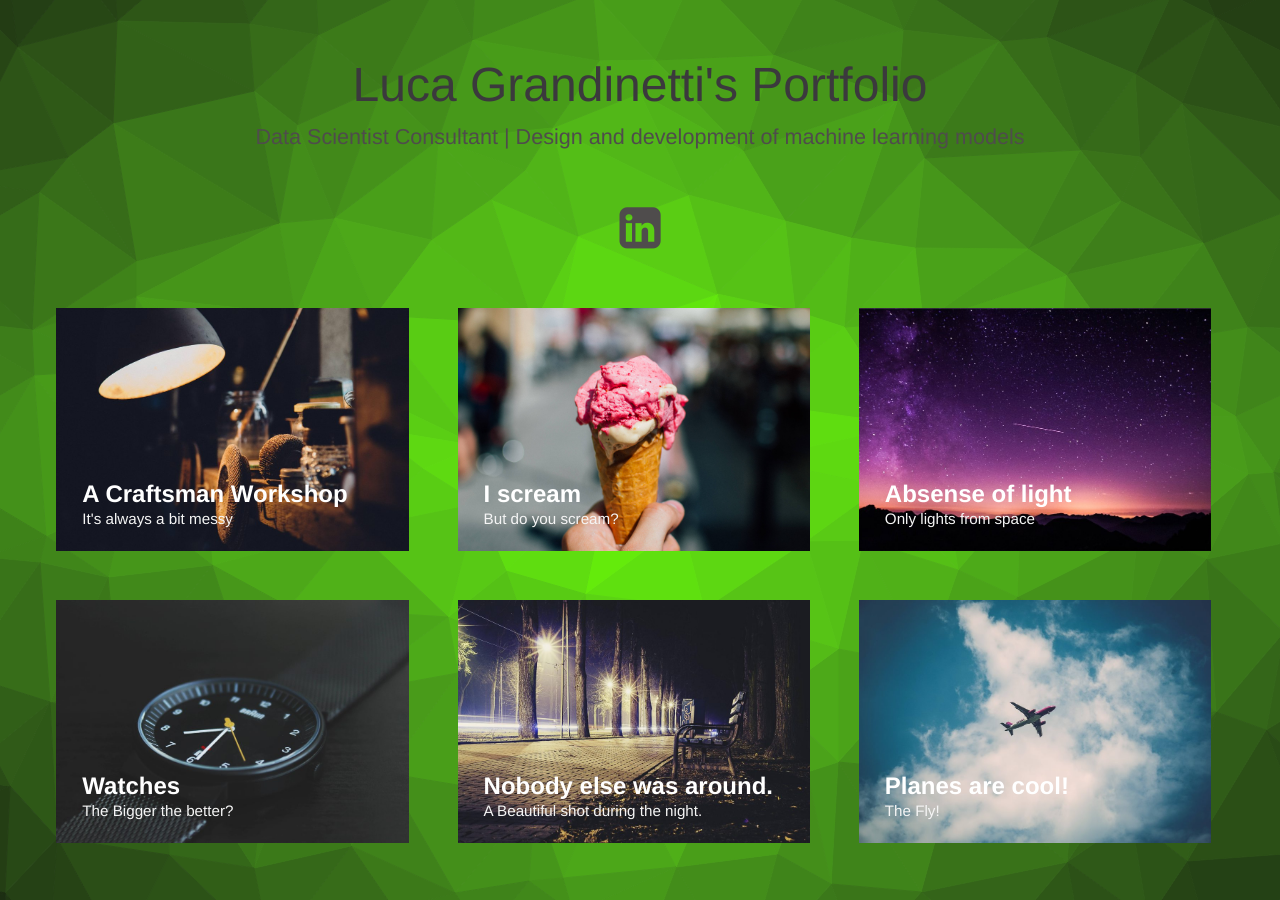
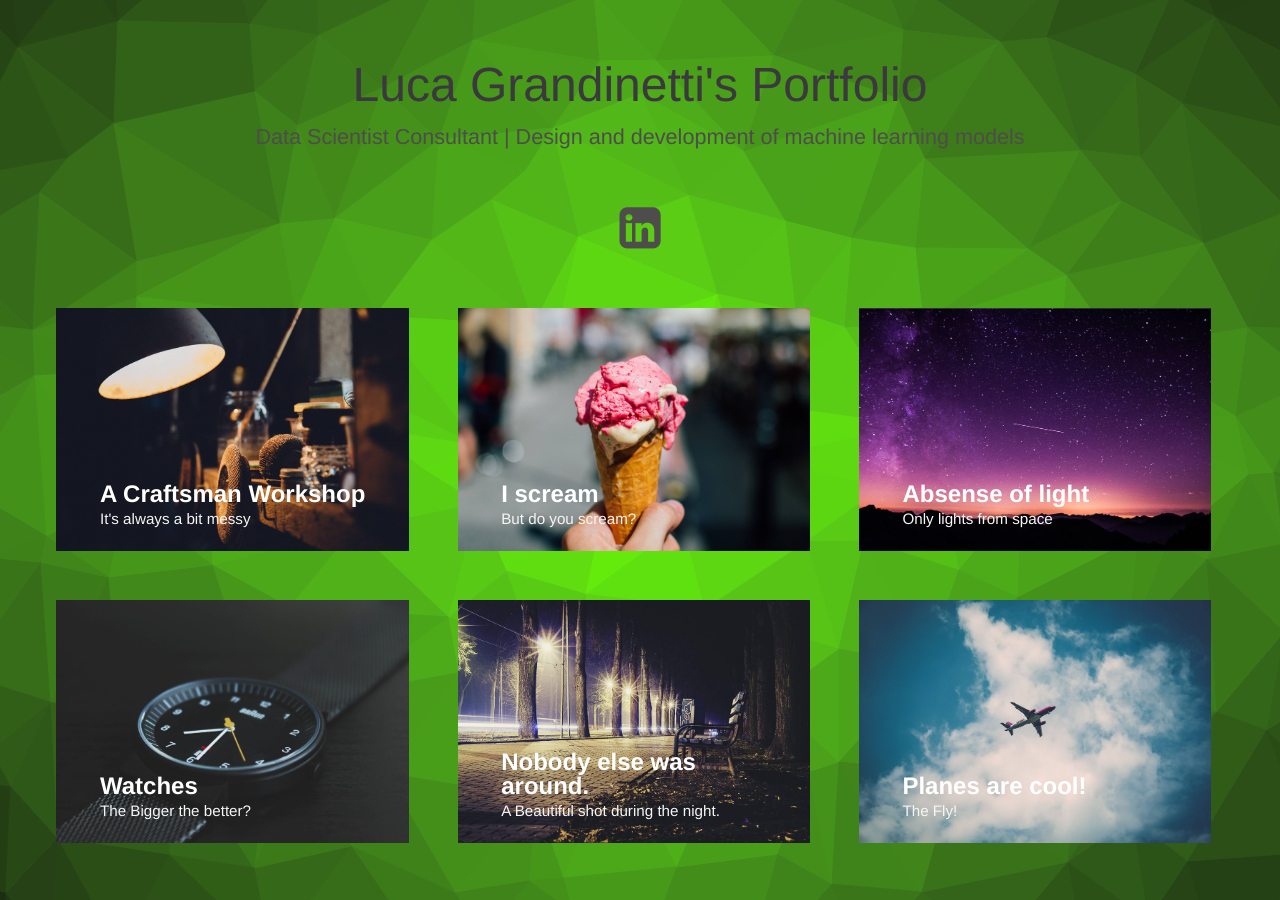
Before and after one commit to glep93/glep93, a Jekyll site: the page built from index.html, in a window 1280 px wide. Built offline with Jekyll 4.4.1, drawn with Linux system fonts in a browser that asks for light colours.

Commit message:
Update modern-blog.css

```diff
--- a/css/modern-blog.css
+++ b/css/modern-blog.css
@@ -47,8 +47,8 @@
 
 .card__content {
 	position: relative;
-	width: 100%;
-	max-width: 800px;
+	width: 90%;
+	/*max-width: 800px;*/
 	height: auto;
 	margin: 400px auto 60px;
 	padding: 30px 40px 22px;
```
